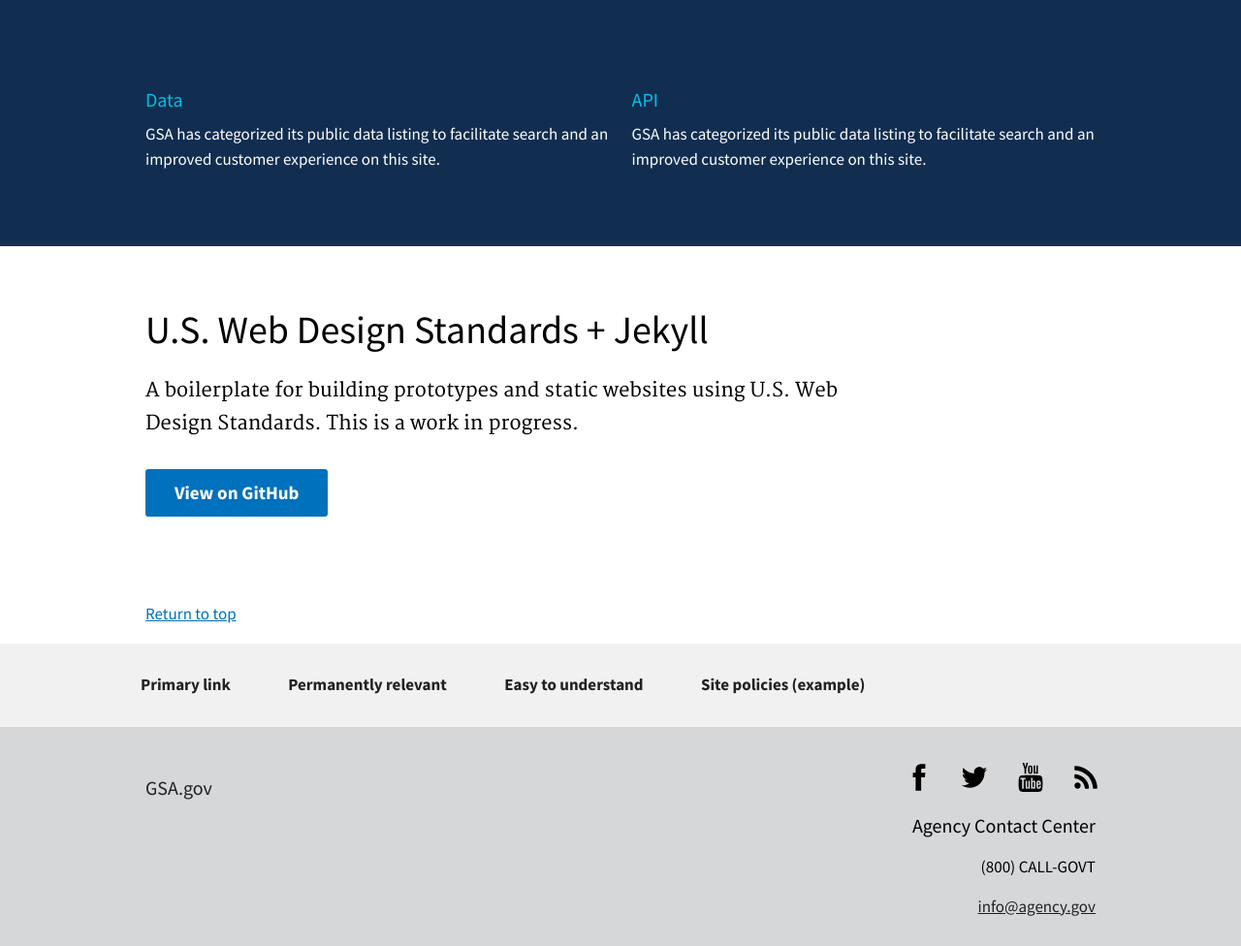
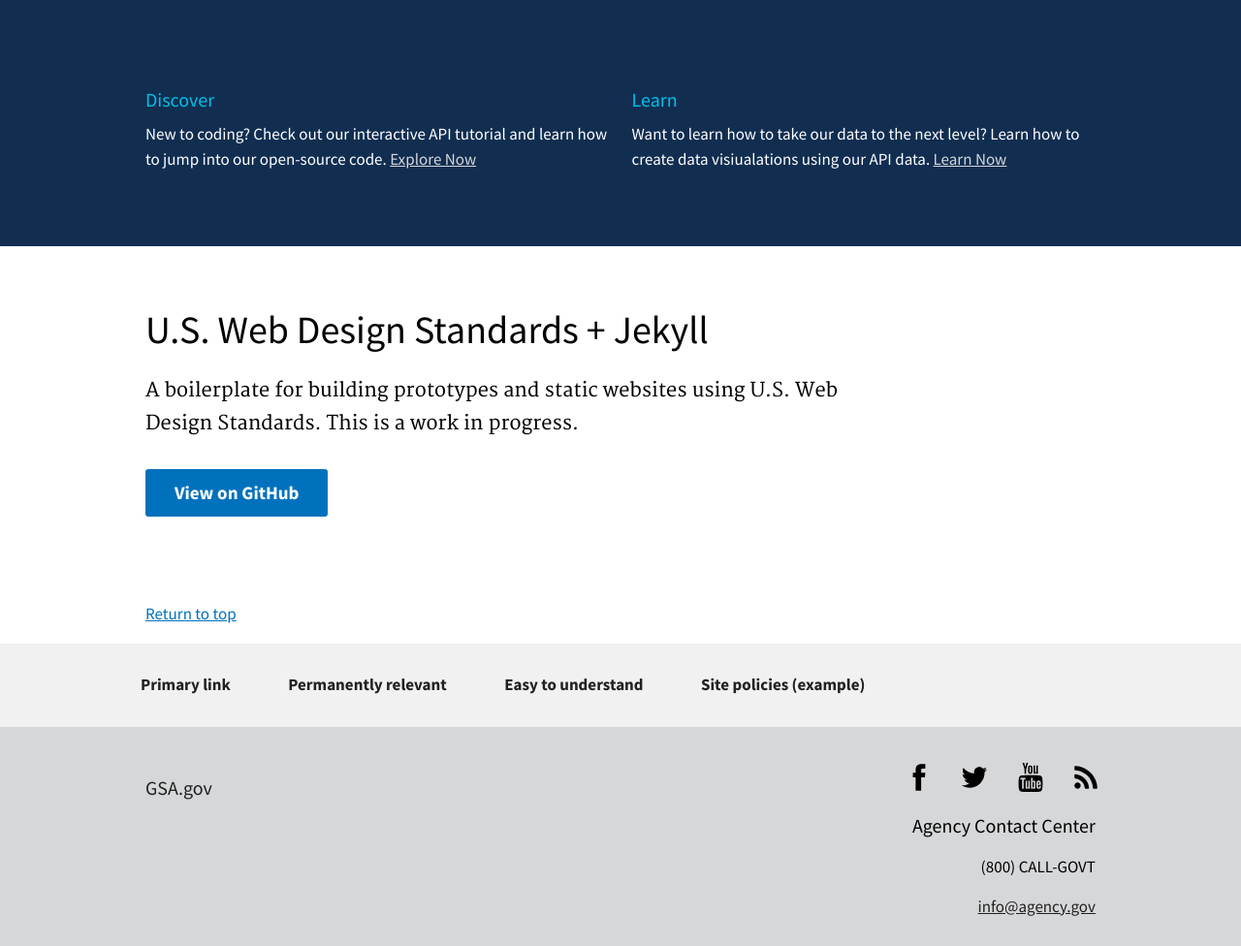
Before and after one commit to bah-interactivemedia/bah-grace-hopper, a Jekyll site: the page built from index.html, in a window 1280 px wide. Shown: the part 427-1403 px from the top of the page at 97% size. Built offline with Jekyll 4.4.1, drawn with Linux system fonts in a browser that asks for light colours.

Commit message:
updated connote

```diff
--- a/_includes/_home_callouts.html
+++ b/_includes/_home_callouts.html
@@ -2,18 +2,18 @@
     <div class="usa-grid usa-graphic_list-row">
       <div class="usa-width-one-half usa-media_block">
         <div class="usa-media_block-header">
-          <h3>Data</h3>
+          <h3>Discover</h3>
         </div>
         <div class="usa-media_block-body">
-          <p>GSA has categorized its public data listing to facilitate search and an improved customer experience on this site.</p>
+          <p>New to coding? Check out our interactive API tutorial and learn how to jump into our open-source code. <a href="#">Explore Now</a></p>
         </div>
       </div>
       <div class="usa-width-one-half usa-media_block">
         <div class="usa-media_block-header">
-          <h3>API</h3>
+          <h3>Learn</h3>
         </div>
         <div class="usa-media_block-body">
-          <p>GSA has categorized its public data listing to facilitate search and an improved customer experience on this site.</p>
+          <p>Want to learn how to take our data to the next level? Learn how to create data visiualations using our API data. <a href="#">Learn Now</a></p>
         </div>
       </div>
     </div>
```
